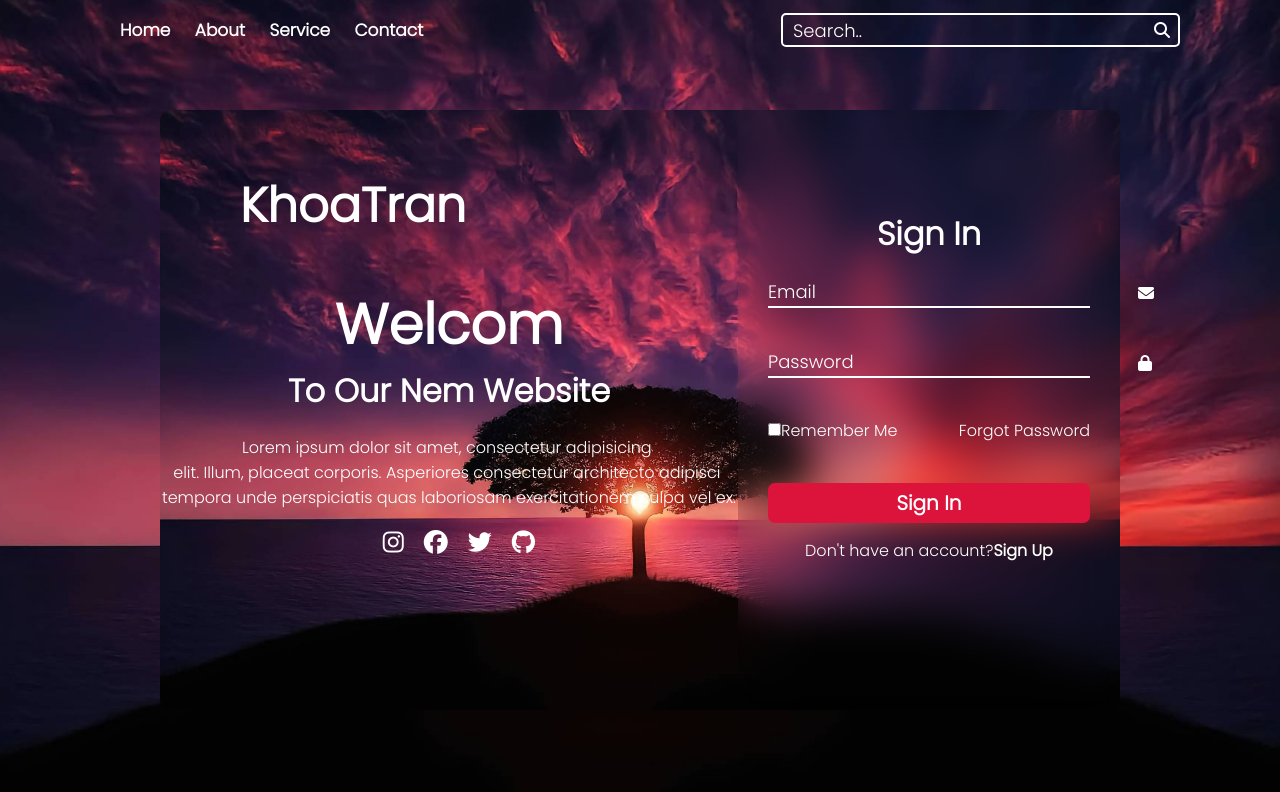
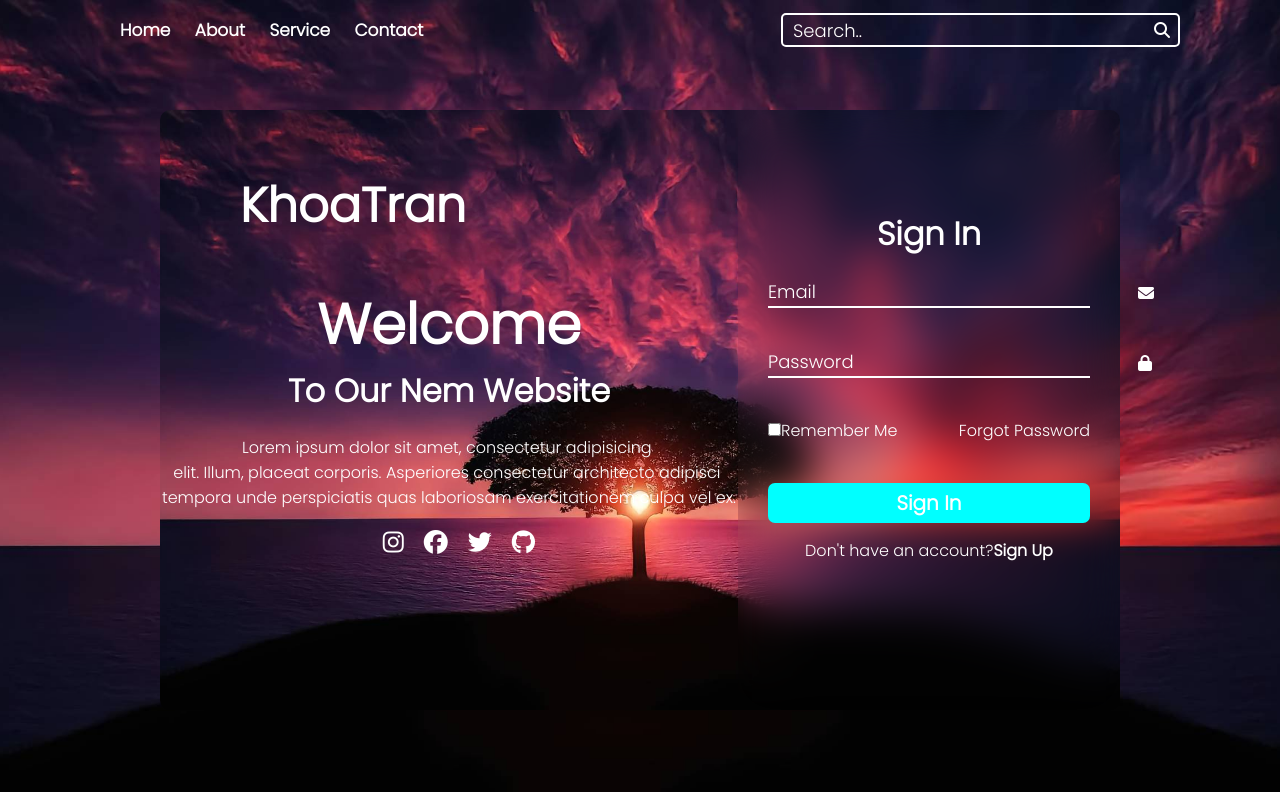
Before and after one commit to RioVicorne/Login, a plain HTML site: page index.html in a window 1280 px wide. In both pictures the pointer is over the button "Sign In". Drawn offline with Linux system fonts and the light colour scheme.

Commit message:
chinh sua

```diff
--- a/index.html
+++ b/index.html
@@ -27,7 +27,7 @@
     <section class="home">
         <div class="content">
             <a href="#" class="logo">KhoaTran</a>
-            <h2>Welcom</h2>
+            <h2>Welcome</h2>
             <h3>To Our Nem Website</h3>
             <pre>Lorem ipsum dolor sit amet, consectetur adipisicing
 elit. Illum, placeat corporis. Asperiores consectetur architecto adipisci
--- a/style.css
+++ b/style.css
@@ -180,6 +180,7 @@
     color: #fff;
 }
 
+
 .check a:hover {
     text-decoration: underline;
 }
@@ -224,3 +225,7 @@ button:active {
 .sign-up a:hover {
     text-decoration: underline;
 }
+
+button:hover {
+    background-color: aqua;
+}
```
